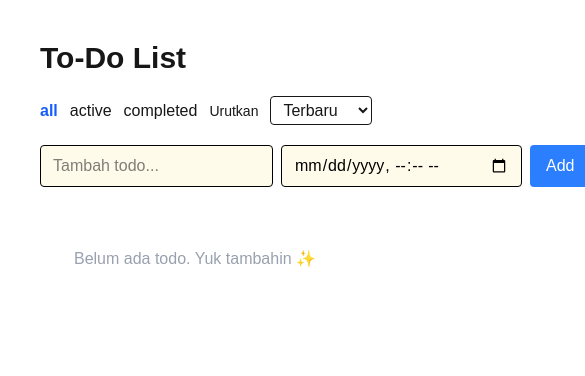
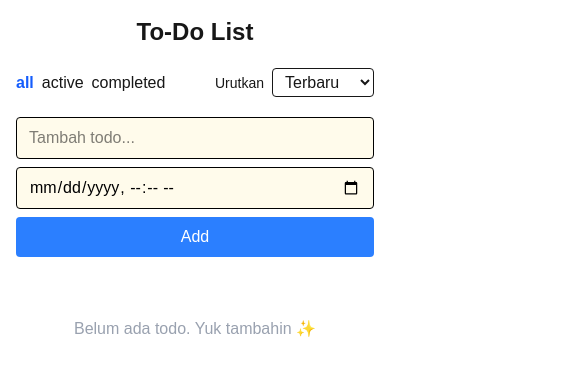
Before and after one commit to ahmadjulianrifqi/To-Do-list-Next.js-, a Next.js app: page / in a window 390 px wide. Shown: the top 376 px of the page, 585 px wide, since content can reach past the window. Built offline with nearby package versions, Linux system fonts and the light colour scheme; no server answers; the database is empty.

Commit message:
update UI Responsif

```diff
--- a/app/components/TodoItem.tsx
+++ b/app/components/TodoItem.tsx
@@ -37,20 +37,24 @@ export default function TodoItem({
   onDelete,
 }: TodoItemProps) {
   return (
-    <div className="p-3 border rounded bg-blue-500 flex justify-between ">
-      <div className="flex gap-2">
+    <div className="p-4 border rounded-lg bg-blue-500 shadow-sm flex flex-col gap-3">
+      {/* Top: checkbox + content */}
+      <div className="flex gap-3 items-start">
         <input
           type="checkbox"
-          aria-label={`Toggle ${todo.title}`}
           checked={todo.completed}
           onChange={onToggle}
+          className="mt-1"
+          aria-label={`Toggle ${todo.title}`}
         />
 
+        {/* CONTENT */}
+        <div className="flex-1">
           {isEditing ? (
-          <>
+            <div className="flex flex-col gap-2">
               <input
                 aria-label="Edit judul todo"
-              className="border px-2 rounded"
+                className="border px-3 py-2 rounded text-black"
                 value={editingTitle}
                 onChange={(e) => onEditChangeTitle(e.target.value)}
               />
@@ -58,36 +62,59 @@ export default function TodoItem({
               <input
                 aria-label="Edit deadline todo"
                 type="datetime-local"
-              className="border px-2 rounded"
+                className="border px-3 py-2 rounded text-black"
                 value={editingDeadline || ""}
                 onChange={(e) => onEditChangeDeadline(e.target.value)}
               />
-          </>
+            </div>
           ) : (
             <div>
-            <div className={todo.completed ? "line-through text-gray-500" : ""}>
+              <div
+                className={`font-medium ${
+                  todo.completed ? "line-through text-gray-400" : "text-gray-900"
+                }`}
+              >
                 {todo.title}
               </div>
+
               <div
                 className={`text-sm ${
-                isNearDeadline ? "text-red-500" : "text-gray-600"
+                  isNearDeadline ? "text-red-500" : "text-gray-500"
                 }`}
               >
                 {todo.deadline
                   ? new Date(todo.deadline).toLocaleString()
-                : "-"}
+                  : "Tidak ada deadline"}
               </div>
             </div>
           )}
         </div>
+      </div>
 
-      <div className="flex gap-2 ">
+      {/* Actions */}
+      <div className="flex justify-end gap-2">
         {isEditing ? (
-          <button className="bg-blue-500 rounded px-2.5 " onClick={onEditSave}>Save</button>
+          <button
+            onClick={onEditSave}
+            className="px-4 py-1.5 rounded bg-blue-600 text-white text-sm"
+          >
+            Save
+          </button>
         ) : (
-          <button onClick={onEditStart}>Edit</button>
+          <button
+            onClick={onEditStart}
+            className="px-4 py-1.5 rounded border text-sm"
+          >
+            Edit
+          </button>
         )}
-        <button className="bg-blue-500" onClick={onDelete}>Delete</button>
+
+        <button
+          onClick={onDelete}
+          className="px-4 py-1.5 rounded border border-red-300 text-red-600 text-sm"
+        >
+          Delete
+        </button>
       </div>
     </div>
   );
--- a/app/page.tsx
+++ b/app/page.tsx
@@ -135,11 +135,12 @@ export default function Home() {
   // UI
   // =========================
   return (
-    <main className="p-10 max-w-xl mx-auto ">
-      <h1 className="text-3xl font-bold mb-5 ">To-Do List</h1>
+    <main className="p-4 sm:p-10 max-w-xl mx-auto ">
+      <h1 className="text-2xl sm:text-3xl font-bold mb-5 text-center sm:text-left">To-Do List</h1>
 
       {/* Filter & Sort */}
-      <div className="flex gap-3 mb-5 items-center">
+      <div className="flex gap-3 mb-5 items-center overflow-x-auto">
+        <div className="flex gap-2" >
           {["all", "active", "completed"].map((f) => (
             <button
               key={f}
@@ -149,8 +150,10 @@ export default function Home() {
               {f}
             </button>
           ))}
+        </div>
 
-        <label htmlFor="sort" className="ml-auto text-sm">
+        <div className="ml-auto flex items-center gap-2">
+          <label htmlFor="sort" className="text-sm whitespace-nowrap ml-auto">
             Urutkan
           </label>
           <select
@@ -163,26 +166,29 @@ export default function Home() {
           <option className="text-black" value="deadline">Deadline</option>
           </select>
         </div>
+      </div>
 
    {/* Add Todo */}
-      <div className="flex gap-2 mb-5">
+  <div className="flex flex-col sm:flex-row gap-2 mb-5">
     <input
       aria-label="Judul Todo"
       value={input}
       onChange={(e) => setInput(e.target.value)}
       placeholder="Tambah todo..."
-          className="flex-1 border px-3 py-2 rounded bg-amber-50 text-black"
+      className="flex-1 border px-3 py-2 rounded bg-amber-50 text-black "
     />
+
     <input
       aria-label="Deadline Todo"
       type="datetime-local"
       value={deadline}
       onChange={(e) => setDeadline(e.target.value)}
-          className="border px-3 py-2 rounded bg-amber-50 text-black "
+      className="border px-3 py-2 rounded bg-amber-50 text-black"
     />
+
     <button
       onClick={addTodo}
-          className="bg-blue-500 text-white px-4 rounded"
+      className="bg-blue-500 text-white px-4 py-2 rounded"
     >
       Add
     </button>
```
Lines whose indentation alone changed are shown as unchanged.
